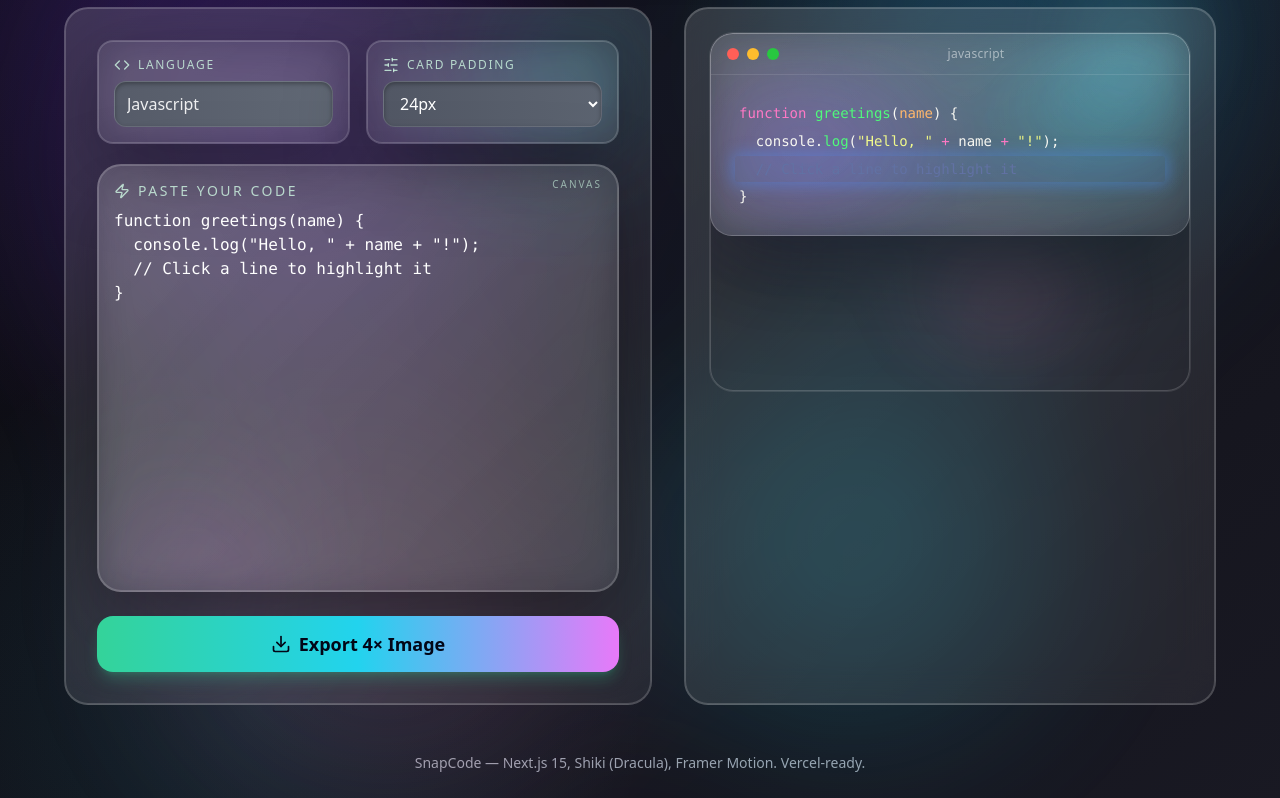
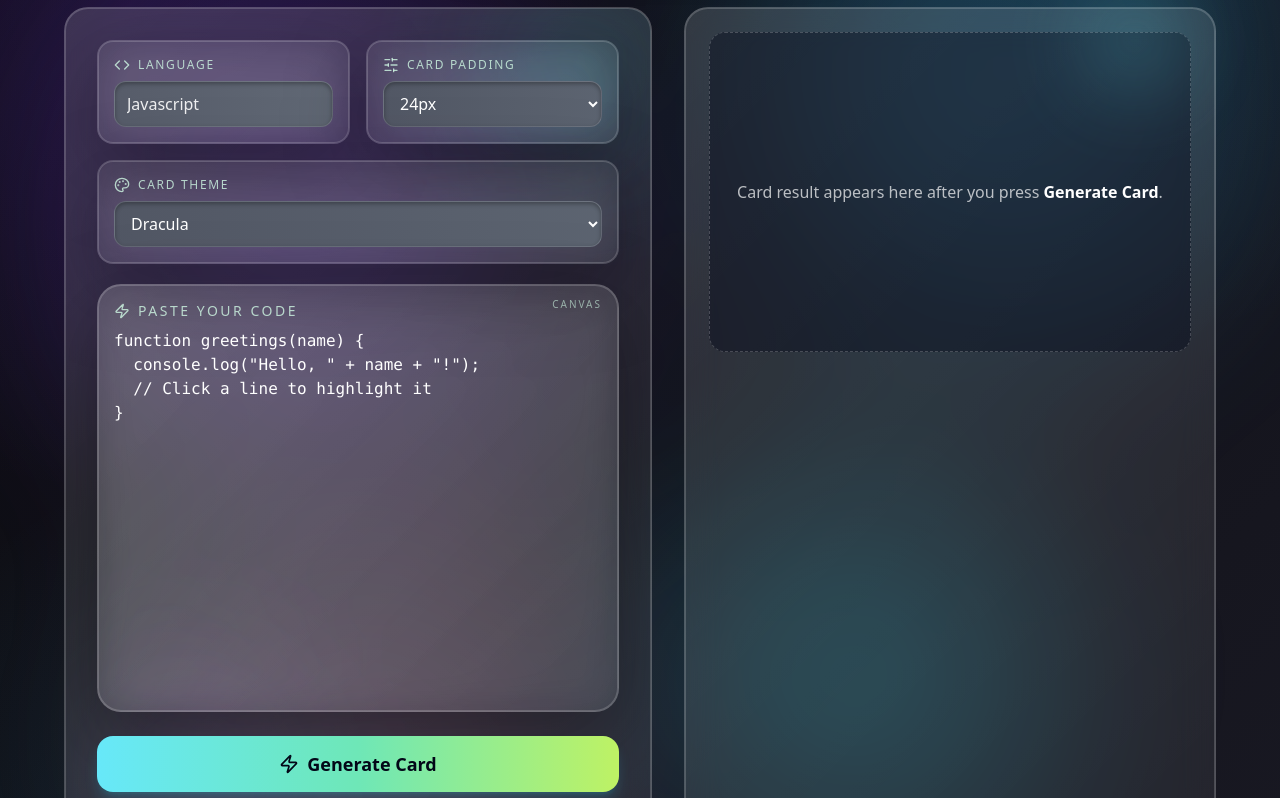
Before and after one commit to love-de-sasuke/snapcode, a Next.js app: page / in a window 1280 px wide. Shown: the part 240-1038 px from the top of the page. Built offline with nearby package versions, Linux system fonts and the light colour scheme.

Commit message:
Update page.tsx

```diff
--- a/app/page.tsx
+++ b/app/page.tsx
@@ -1,10 +1,10 @@
 "use client";
 
-import { useState, useRef, useCallback, useEffect } from "react";
+import { useState, useRef, useCallback } from "react";
 import CodeCard from "@/components/CodeCard";
 import { exportImage } from "@/lib/exportImage";
 import { motion, AnimatePresence } from "framer-motion";
-import { Download, Code, Zap, CheckCircle, SlidersHorizontal } from "lucide-react";
+import { Download, Code, Zap, CheckCircle, SlidersHorizontal, Palette } from "lucide-react";
 import Script from "next/script";
 
 /** Simple keyword-based language detection (no external lib). */
@@ -30,10 +30,34 @@ const placeholderCode = `function greetings(name) {
   // Click a line to highlight it
 }`;
 
+const themeOptions = [
+  { value: "dracula", label: "Dracula" },
+  { value: "github-dark", label: "GitHub Dark" },
+  { value: "nord", label: "Nord" },
+  { value: "one-dark-pro", label: "One Dark Pro" },
+];
+
+type GeneratedCard = {
+  code: string;
+  language: string;
+  theme: string;
+  padding: number;
+  highlightedLines: Set<number>;
+};
+
+function toggleLine(lines: Set<number>, lineNumber: number): Set<number> {
+  const next = new Set(lines);
+  if (next.has(lineNumber)) next.delete(lineNumber);
+  else next.add(lineNumber);
+  return next;
+}
+
 export default function Home() {
   const [code, setCode] = useState<string>(placeholderCode);
   const [language, setLanguage] = useState<string>("javascript");
   const [highlightedLines, setHighlightedLines] = useState<Set<number>>(() => new Set([3]));
+  const [selectedTheme, setSelectedTheme] = useState<string>("dracula");
+  const [generatedCard, setGeneratedCard] = useState<GeneratedCard | null>(null);
   const [exportSuccess, setExportSuccess] = useState<boolean>(false);
   const [cardPadding, setCardPadding] = useState<number>(24);
   const [popKey, setPopKey] = useState(0);
@@ -48,29 +72,33 @@ export default function Home() {
   };
 
   const handleLineClick = useCallback((lineNumber: number) => {
-    setHighlightedLines((prev) => {
-      const next = new Set(prev);
-      if (next.has(lineNumber)) next.delete(lineNumber);
-      else next.add(lineNumber);
-      return next;
+    setHighlightedLines((prev) => toggleLine(prev, lineNumber));
+    setGeneratedCard((prev) => {
+      if (!prev) return prev;
+      return { ...prev, highlightedLines: toggleLine(prev.highlightedLines, lineNumber) };
     });
   }, []);
 
+  const handleGenerateCard = useCallback(() => {
+    setGeneratedCard({
+      code,
+      language,
+      theme: selectedTheme,
+      padding: cardPadding,
+      highlightedLines: new Set(highlightedLines),
+    });
+    setPopKey((k) => k + 1);
+  }, [code, language, selectedTheme, cardPadding, highlightedLines]);
+
   const handleExport = useCallback(() => {
-    if (!cardRef.current) return;
+    if (!generatedCard || !cardRef.current) return;
     exportImage(cardRef.current, { pixelRatio: 4, cacheBust: true })
       .then(() => {
         setExportSuccess(true);
         setTimeout(() => setExportSuccess(false), 1200);
       })
       .catch((err) => console.error("Export failed:", err));
-  }, []);
-
-  // Trigger preview pop animation after real code updates (typing/paste),
-  // not on the paste event itself, to avoid remounting textarea mid-paste.
-  useEffect(() => {
-    setPopKey((k) => k + 1);
-  }, [code]);
+  }, [generatedCard]);
 
   return (
     <main className="relative flex min-h-screen flex-col items-center justify-center px-4 py-10 sm:px-8 md:px-12 font-sans overflow-hidden">
@@ -105,7 +133,7 @@ export default function Home() {
         className="text-center mb-10 space-y-3"
       >
         <div className="inline-flex items-center rounded-full border border-white/10 bg-white/5 px-4 py-1 text-xs font-medium text-emerald-200/90 backdrop-blur-md shadow-md shadow-emerald-400/15">
-          High-res code cards · Dracula theme · 4× export
+          High-res code cards � Theme selector � 4x export
         </div>
         <h1 className="text-4xl sm:text-5xl md:text-6xl font-bold tracking-tight text-transparent bg-clip-text bg-gradient-to-r from-white via-emerald-100 to-cyan-200 drop-shadow-[0_10px_50px_rgba(0,0,0,0.35)]">
           SnapCode <span className="text-transparent bg-clip-text bg-gradient-to-r from-fuchsia-300 via-amber-200 to-cyan-200">2026</span>
@@ -115,9 +143,7 @@ export default function Home() {
         </p>
       </motion.div>
 
-      {/* Bento Grid: Left = Input & controls, Right = Live Preview */}
       <div className="w-full max-w-6xl mx-auto grid grid-cols-1 xl:grid-cols-[1.05fr_0.95fr] gap-8">
-        {/* Left — Input & controls (glassmorphism) */}
         <motion.section
           initial={{ opacity: 0, y: 18 }}
           animate={{ opacity: 1, y: 0 }}
@@ -145,6 +171,7 @@ export default function Home() {
                 className="w-full rounded-xl bg-gradient-to-r from-slate-900/70 to-slate-800/70 border border-white/10 px-3 py-2.5 text-white/90 capitalize cursor-default shadow-inner shadow-black/30"
               />
             </motion.div>
+
             <motion.div
               whileHover={{ scale: 1.01 }}
               className="bento-tile rounded-2xl border border-white/10 bg-white/5 px-4 py-4 shadow-silk backdrop-blur-xl"
@@ -164,18 +191,36 @@ export default function Home() {
                 <option value={40}>40px</option>
               </select>
             </motion.div>
+
+            <motion.div
+              whileHover={{ scale: 1.01 }}
+              className="bento-tile rounded-2xl border border-white/10 bg-white/5 px-4 py-4 shadow-silk backdrop-blur-xl sm:col-span-2"
+            >
+              <label htmlFor="theme-select" className="text-xs uppercase tracking-[0.14em] text-emerald-100/80 mb-2 flex items-center gap-2">
+                <Palette className="w-4 h-4" /> Card theme
+              </label>
+              <select
+                id="theme-select"
+                value={selectedTheme}
+                onChange={(e) => setSelectedTheme(e.target.value)}
+                className="w-full rounded-xl bg-gradient-to-r from-slate-900/70 to-slate-800/70 border border-white/10 px-3 py-2.5 text-white focus:ring-2 focus:ring-emerald-300/60 focus:outline-none shadow-inner shadow-black/30"
+              >
+                {themeOptions.map((option) => (
+                  <option key={option.value} value={option.value}>
+                    {option.label}
+                  </option>
+                ))}
+              </select>
+            </motion.div>
           </div>
 
-          {/* Editor container — glassmorphism */}
           <motion.div
             key={popKey}
             initial={{ scale: 1 }}
             animate={{ scale: 1 }}
             className="relative mt-5 rounded-3xl border border-white/10 bg-gradient-to-br from-slate-950/70 via-slate-900/60 to-slate-950/70 shadow-silk backdrop-blur-xl glass-surface"
           >
-            <div className="absolute right-4 top-3 text-[10px] tracking-[0.2em] text-emerald-100/60 uppercase">
-              Canvas
-            </div>
+            <div className="absolute right-4 top-3 text-[10px] tracking-[0.2em] text-emerald-100/60 uppercase">Canvas</div>
             <label htmlFor="code-input" className="sr-only">Paste Your Code</label>
             <div className="px-4 pt-4 pb-2 flex items-center gap-2 text-sm text-emerald-100/80 uppercase tracking-[0.18em]">
               <Zap className="w-4 h-4" /> Paste Your Code
@@ -190,18 +235,31 @@ export default function Home() {
             />
           </motion.div>
 
-          {/* Export button with success state animation */}
           <div className="mt-6 space-y-2">
+            <motion.button
+              onClick={handleGenerateCard}
+              whileHover={{ scale: 1.04 }}
+              whileTap={{ scale: 0.97 }}
+              className="group relative w-full overflow-hidden rounded-2xl bg-gradient-to-r from-cyan-300 via-emerald-300 to-lime-300 px-5 py-3.5 font-semibold text-slate-950 shadow-lg shadow-cyan-400/20 transition-transform"
+            >
+              <div className="absolute inset-0 bg-white/30 opacity-0 group-hover:opacity-20 transition-opacity duration-300" />
+              <div className="relative flex items-center justify-center gap-2 text-lg">
+                <Zap className="w-5 h-5" />
+                Generate Card
+              </div>
+            </motion.button>
+
             <motion.button
               onClick={handleExport}
               whileHover={{ scale: 1.04 }}
               whileTap={{ scale: 0.97 }}
-              className="group relative w-full overflow-hidden rounded-2xl bg-gradient-to-r from-emerald-400 via-cyan-400 to-fuchsia-400 px-5 py-3.5 font-semibold text-slate-950 shadow-lg shadow-emerald-400/25 transition-transform"
+              disabled={!generatedCard}
+              className="group relative w-full overflow-hidden rounded-2xl bg-gradient-to-r from-emerald-400 via-cyan-400 to-fuchsia-400 px-5 py-3.5 font-semibold text-slate-950 shadow-lg shadow-emerald-400/25 transition-transform disabled:opacity-50 disabled:cursor-not-allowed"
             >
               <div className="absolute inset-0 bg-white/30 opacity-0 group-hover:opacity-20 transition-opacity duration-300" />
               <div className="relative flex items-center justify-center gap-2 text-lg">
                 <Download className="w-5 h-5" />
-                Export 4× Image
+                Export 4x Image
               </div>
             </motion.button>
 
@@ -215,14 +273,13 @@ export default function Home() {
                   className="flex items-center justify-center text-emerald-200 text-sm"
                 >
                   <CheckCircle className="w-4 h-4 mr-2 text-emerald-300 animate-success-pop" />
-                  Saved — card ready to share.
+                  Saved - card ready to share.
                 </motion.div>
               )}
             </AnimatePresence>
           </div>
         </motion.section>
 
-        {/* Right — Live Preview (card pops when code changes) */}
         <motion.section
           key={`preview-${popKey}`}
           initial={{ opacity: 0, scale: 0.96 }}
@@ -231,20 +288,28 @@ export default function Home() {
           className="relative rounded-3xl border border-white/10 glass-surface silk-outline shadow-silk p-4 sm:p-6"
         >
           <div className="pointer-events-none absolute -top-6 right-6 h-28 w-28 rounded-full bg-cyan-300/30 blur-2xl animate-[pulse_8s_ease-in-out_infinite]" />
-          <CodeCard
-            cardRef={cardRef}
-            code={code}
-            language={language}
-            theme="dracula"
-            onLineClick={handleLineClick}
-            highlightedLines={highlightedLines}
-            padding={cardPadding}
-          />
+          {generatedCard ? (
+            <CodeCard
+              cardRef={cardRef}
+              code={generatedCard.code}
+              language={generatedCard.language}
+              theme={generatedCard.theme}
+              onLineClick={handleLineClick}
+              highlightedLines={generatedCard.highlightedLines}
+              padding={generatedCard.padding}
+            />
+          ) : (
+            <div className="min-h-[320px] rounded-2xl border border-dashed border-white/20 bg-slate-950/40 flex items-center justify-center text-center px-6">
+              <p className="text-sm sm:text-base text-white/70">
+                Card result appears here after you press <span className="font-semibold text-white">Generate Card</span>.
+              </p>
+            </div>
+          )}
         </motion.section>
       </div>
 
       <footer className="text-center mt-12 text-gray-400 text-sm space-y-1">
-        <p>SnapCode — Next.js 15, Shiki (Dracula), Framer Motion. Vercel-ready.</p>
+        <p>SnapCode - Next.js 15, Shiki, Framer Motion. Vercel-ready.</p>
       </footer>
     </main>
   );
```
